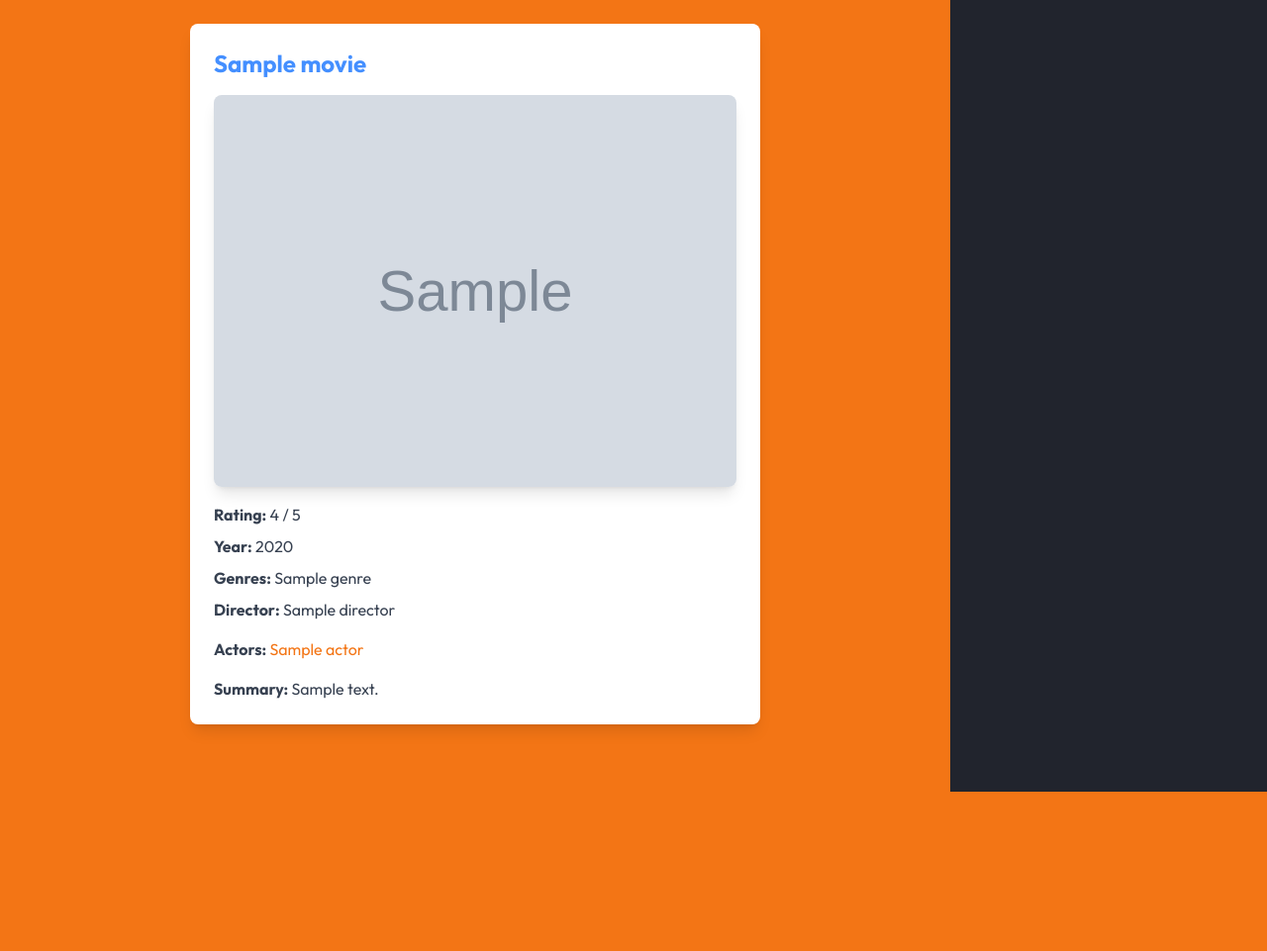
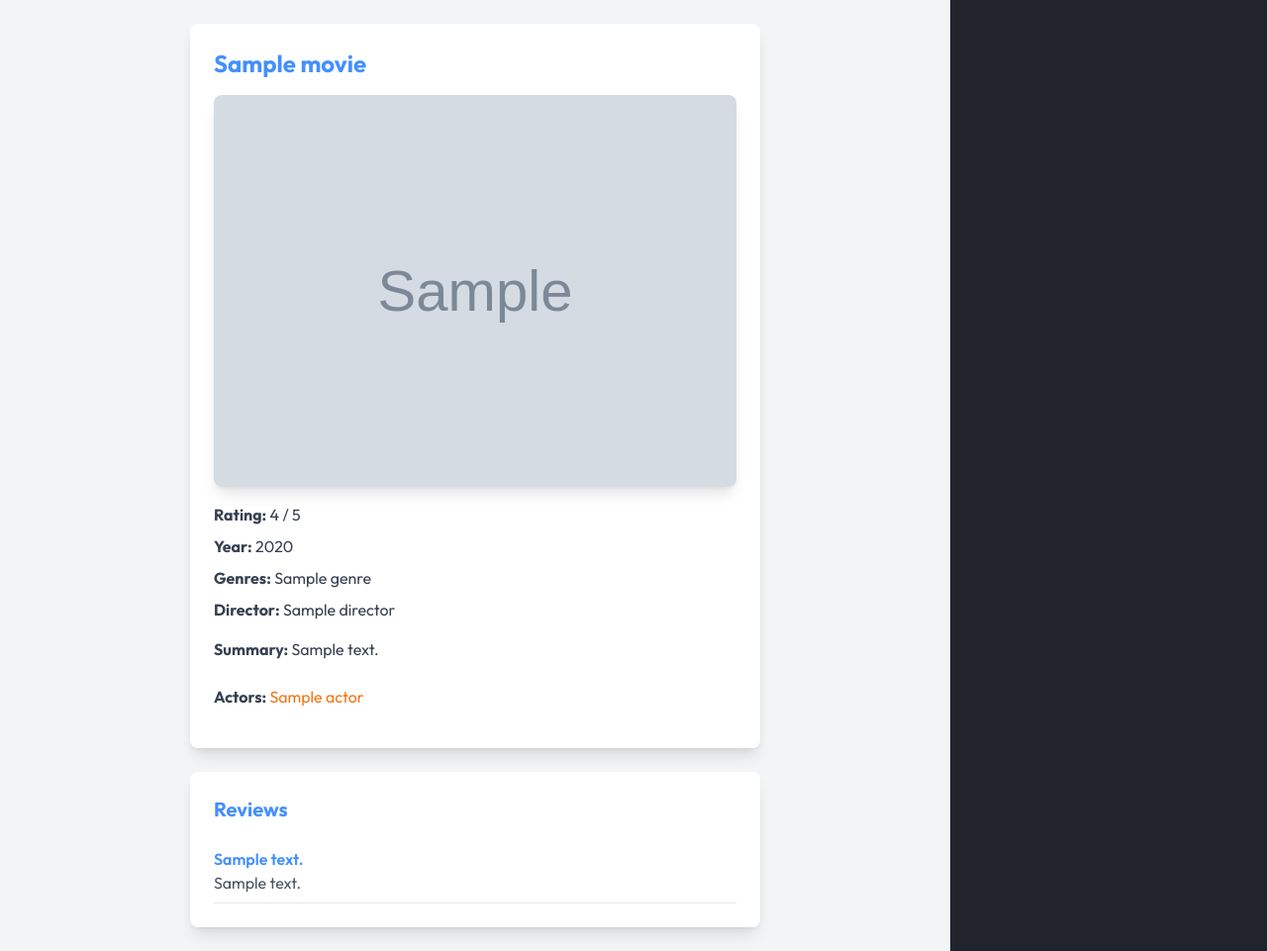
Before and after one commit to loyolaAI/MovieRec-F24, a Python web app: template app/templates/movie_info.html in a window 1280 px wide. Shown: the whole page at 99% size. Before the commit the page ends 800 px from the top, so only its background shows below. Run offline with Jinja, Linux system fonts and the light colour scheme; the template is opened without the code that fills it: most values are stand-ins (such as "Sample title", 1, 10 or a date in 2020); grey boxes marked "Sample" are stand-in pictures; some libraries are stand-ins or nearby versions.

Commit message:
reviewers and reviews

```diff
--- a/app/templates/movie_info.html
+++ b/app/templates/movie_info.html
@@ -2,7 +2,7 @@
 {% block title %}{{ movie.title }}{% endblock %}
 {% block content %}
 
-<main class="bg-secondary text-primary flex-grow container mx-auto p-6 flex flex-col items-center">
+<main class="bg-gray-100 text-primary flex-grow container mx-auto p-6 flex flex-col items-center">
     <section class="bg-white rounded-lg shadow-lg p-6 w-full max-w-xl">
         <h1 class="text-2xl font-bold mb-4">{{ movie.title }}</h1>
         <img src="{{ movie.movie_image }}" alt="{{ movie.title }}" class="rounded-lg w-full h-auto mb-4 shadow-lg">
@@ -11,6 +11,8 @@
             <p class="mb-2"><strong>Year:</strong> {{ movie.year }}</p>
             <p class="mb-2"><strong>Genres:</strong> {{ movie.genres | join(', ') }}</p>
             <p class="mb-4"><strong>Director:</strong> {{ movie.director }}</p>
+            <p><strong>Summary:</strong> {{ movie.summary }}</p>
+            <br>
             <p class="mb-4">
                 <strong>Actors:</strong>
                 {% for actor in movie.actors %}
@@ -18,8 +20,21 @@
                 {% endfor %}
             </p>
 
-            <p><strong>Summary:</strong> {{ movie.summary }}</p>
         </div>
+    </section>
+
+    <section class="bg-white rounded-lg shadow-lg p-6 w-full max-w-xl mt-6">
+        <h2 class="text-xl font-bold mb-4">Reviews</h2>
+        {% if movie.reviews %}
+            {% for review in movie.reviews %}
+                <div class="border-b py-2">
+                    <p class="font-semibold">{{ review.reviewer }}</p>
+                    <p class="text-gray-600">{{ review.content }}</p>
+                </div>
+            {% endfor %}
+        {% else %}
+            <p class="text-gray-600">No reviews available.</p>
+        {% endif %}
     </section>
 </main>
 
```
Also changed, not shown: model/scraping.py (+17 -1 lines).
